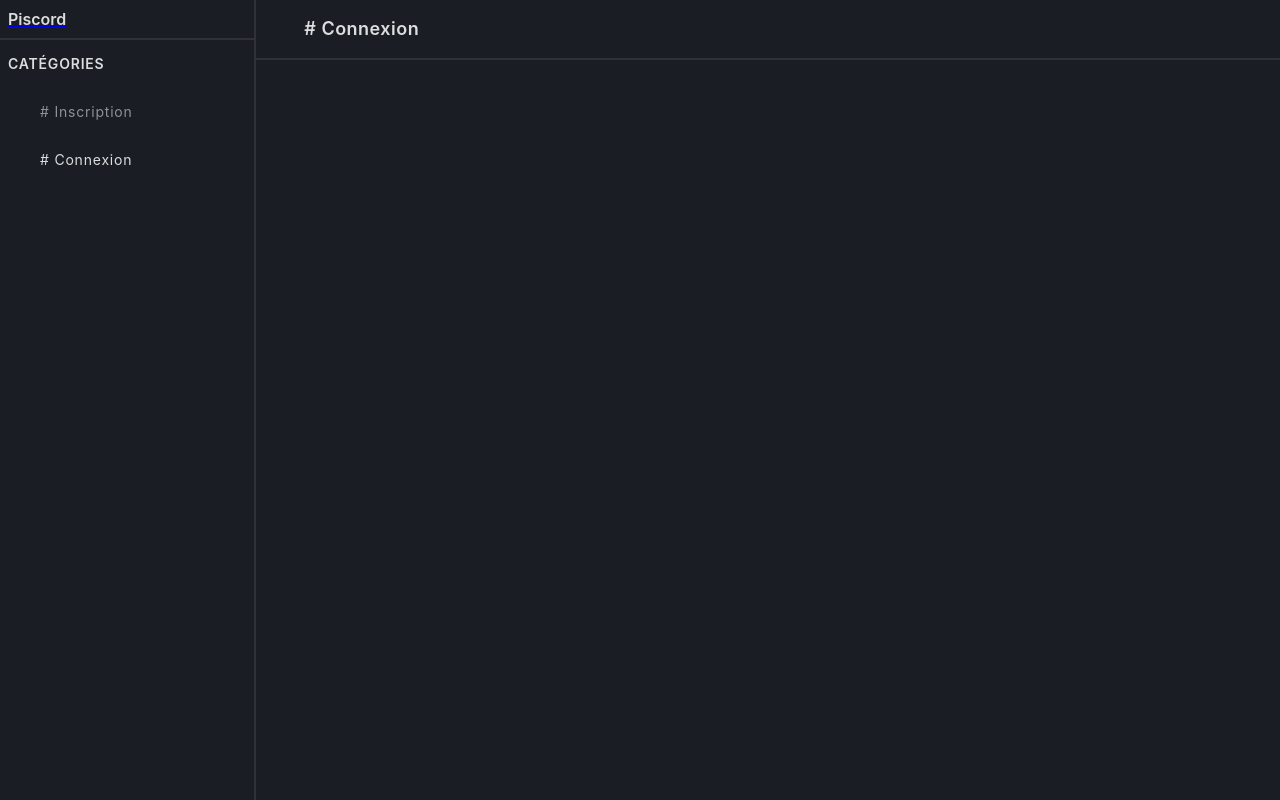
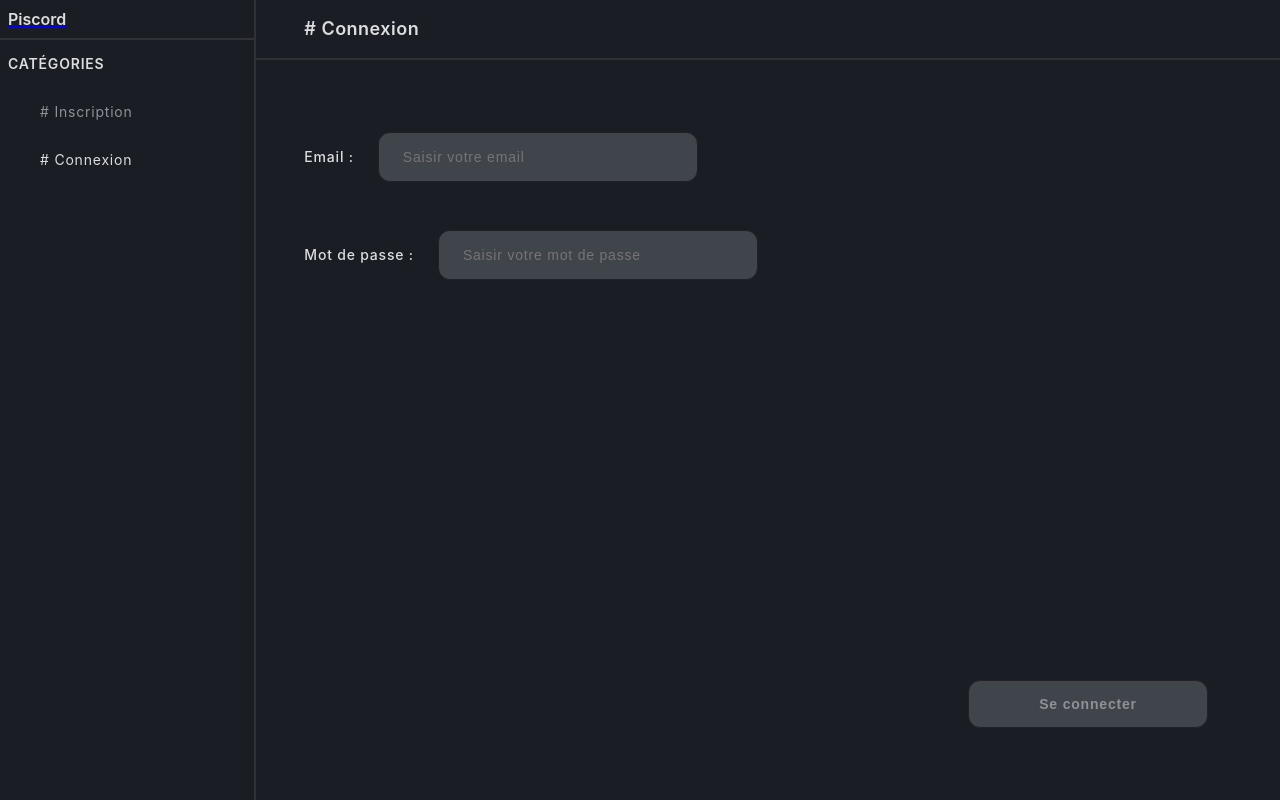
Before and after one commit to WilliammCorreia/Piscord-V2, an Angular app in the folder frontend/: page /auth/signin in a window 1280 px wide. Built offline with nearby package versions, Linux system fonts and the light colour scheme.

Commit message:
signin: mise en place formulaire + correctif global.scss

```diff
--- a/frontend/src/app/features/auth/auth-module.ts
+++ b/frontend/src/app/features/auth/auth-module.ts
@@ -1,5 +1,6 @@
 import { NgModule } from '@angular/core';
 import { CommonModule } from '@angular/common';
+import { ReactiveFormsModule } from '@angular/forms';
 
 import { AuthRoutingModule } from './auth-routing.module';
 import { AuthLayoutComponent } from './components/auth-layout/auth-layout.component';
@@ -15,7 +16,8 @@ import { SigninComponent } from './components/signin/signin.component';
   ],
   imports: [
     CommonModule,
-    AuthRoutingModule
+    AuthRoutingModule,
+    ReactiveFormsModule
   ]
 })
 export class AuthModule { }
--- a/frontend/src/app/features/auth/components/signin/signin.component.html
+++ b/frontend/src/app/features/auth/components/signin/signin.component.html
@@ -3,6 +3,27 @@
         <h1># Connexion</h1>
     </header>
     <article>
-
+        <form [formGroup]="formGroup" (submit)="onSubmit($event)">
+            <div class="inputs">
+                <div class="email">
+                    <label for="email">Email : </label>
+                    <input id="email" name="email" placeholder="Saisir votre email" type="email" formControlName="email">
+                    <div *ngIf="isFieldValid('email')" class="error">
+                        <div *ngIf="formGroup.get('email')?.hasError('required')">*Ce champ est requis</div>
+                    </div>
+                    <div *ngIf="isFieldValid('email')" class="error">
+                        <div *ngIf="formGroup.get('email')?.hasError('email')">*Ce champ nécessite un email valide</div>
+                    </div>
+                </div>
+                <div class="password">
+                    <label for="password">Mot de passe : </label>
+                    <input id="password" name="password" placeholder="Saisir votre mot de passe" type="password" formControlName="password">
+                    <div *ngIf="isFieldValid('password')" class="error">*Ce champ est requis</div>
+                </div>
+            </div>
+            <div class="submit">
+                <button type="submit" [disabled]="formGroup.invalid">Se connecter</button>
+            </div>
+        </form>
     </article>
 </div>
--- a/frontend/src/app/features/auth/components/signin/signin.component.scss
+++ b/frontend/src/app/features/auth/components/signin/signin.component.scss
@@ -9,3 +9,55 @@ header {
     height: 3.75rem;
     border-bottom: 2px solid var(--bg-secondary);
 }
+
+article {
+    height: calc(100% - 3.75rem - 6rem);
+}
+
+form {
+    margin: 3rem;
+    height: 100%;
+    display: flex;
+    flex-direction: column;
+    justify-content: space-between;
+}
+
+.inputs div {
+    display: flex;
+    align-items: center;
+}
+
+input {
+    margin: var(--spacing-lg);
+    height: 3rem;
+    width: 20rem;
+}
+
+.error {
+    font-size: 0.85rem;
+    color: var(--error);
+    letter-spacing: 0.03rem;
+}
+
+button {
+    margin: var(--spacing-lg);
+    height: 3rem;
+    width: 15rem;
+
+    &:disabled {
+        color: var(--text-secondary);
+
+        &:hover {
+            background-color: var(--bg-input);
+        }
+    }
+}
+
+label {
+    letter-spacing: 0.05rem;
+}
+
+.submit {
+    display: flex;
+    flex-direction: row-reverse;
+}
--- a/frontend/src/app/features/auth/components/signin/signin.component.ts
+++ b/frontend/src/app/features/auth/components/signin/signin.component.ts
@@ -1,4 +1,5 @@
 import { Component } from '@angular/core';
+import { FormBuilder, FormGroup, Validators } from '@angular/forms';
 
 @Component({
   selector: 'app-signin',
@@ -8,4 +9,22 @@ import { Component } from '@angular/core';
 })
 export class SigninComponent {
 
+  public formGroup: FormGroup;
+
+  constructor(private fb: FormBuilder) {
+    this.formGroup = this.fb.group({
+      email: ['', [Validators.required, Validators.email]],
+      password: ['', [Validators.required]]
+    });
+  }
+
+  onSubmit(ev: Event) {
+    ev.preventDefault();
+    console.log("value : ", this.formGroup.value);
+  };
+
+  isFieldValid(name: string) {
+    const field = this.formGroup.get(name);
+    return field?.invalid && field?.touched
+  }
 }
--- a/frontend/src/styles.scss
+++ b/frontend/src/styles.scss
@@ -68,7 +68,7 @@ h3 {
   text-transform: uppercase;
 }
 
-p {
+p, label {
   font-size: 0.875rem;
   font-weight: 500;
   line-height: 1.4;
@@ -76,7 +76,7 @@ p {
 
 input {
   font-size: 0.875rem;
-  font-weight: 600;
+  font-weight: 500;
   letter-spacing: 0.05rem;
   border: 1px solid var(--stroke-primary);
   border-radius: var(--radius-lg);
@@ -86,7 +86,8 @@ input {
   transition: all 0.2s ease;
 
   &:focus {
-      border: 1px solid var(--stroke-secondary);
+    color: var(--text-primary);
+    background-color: var(--bg-hover);
   }
 }
 
@@ -96,7 +97,6 @@ button {
   letter-spacing: 0.05rem;
   border: 1px solid var(--stroke-primary);
   border-radius: var(--radius-lg);
-  padding: var(--spacing-lg);
   background-color: var(--bg-input);
   color: var(--text-primary);
   transition: all 0.2s ease;
```
